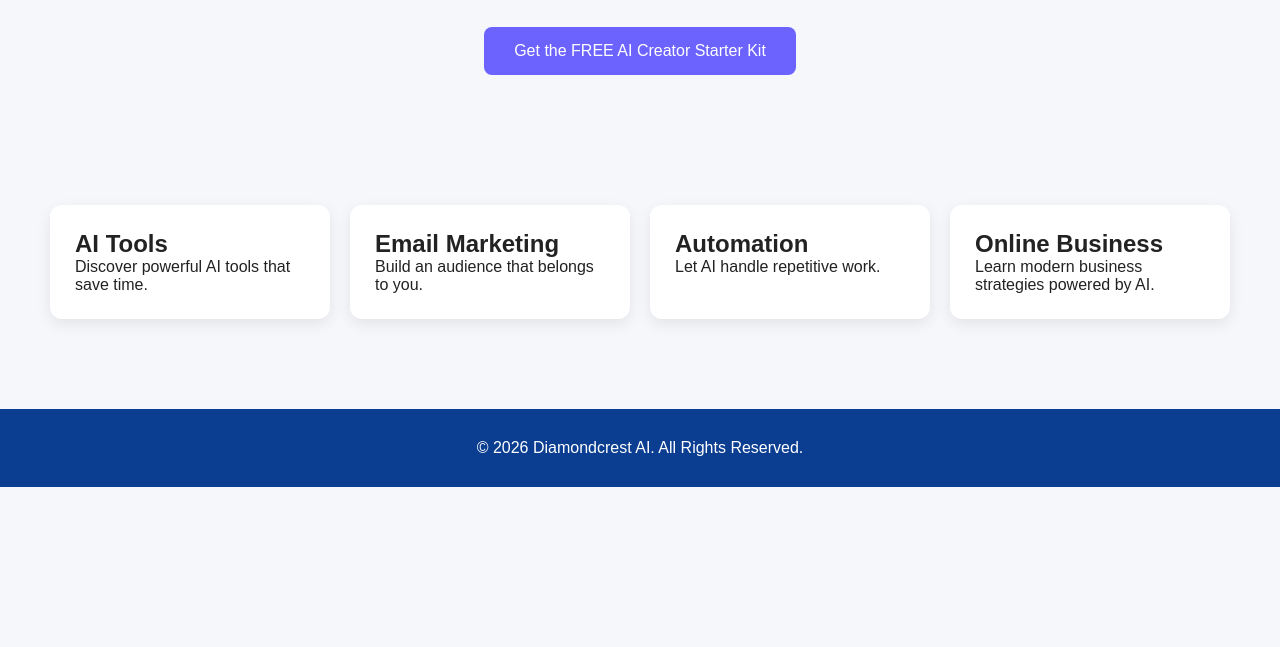
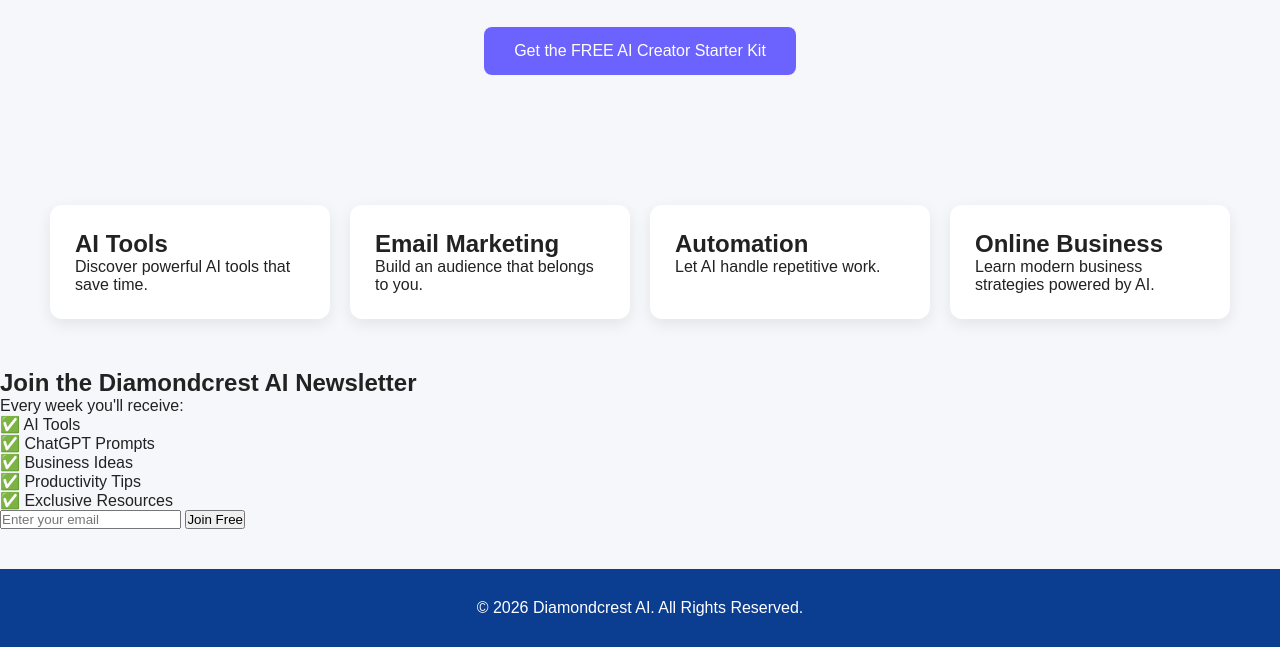
Before and after one commit to diamondcrest09-lab/diamondcrest-ai, a plain HTML site: page index.html in a window 1280 px wide. Shown: the part 239-886 px from the top of the page. Before the commit the page ends 800 px from the top, so only its background shows below. Drawn offline with Linux system fonts and the light colour scheme.

Commit message:
Add newsletter section for AI updates
Added a newsletter section with subscription details.

```diff
--- a/index.html
+++ b/index.html
@@ -67,6 +67,41 @@
 </div>
 
 </section>
+    <section id="newsletter" class="newsletter">
+
+<h2>Join the Diamondcrest AI Newsletter</h2>
+
+<p>
+
+Every week you'll receive:
+
+</p>
+
+<ul>
+
+<li>✅ AI Tools</li>
+
+<li>✅ ChatGPT Prompts</li>
+
+<li>✅ Business Ideas</li>
+
+<li>✅ Productivity Tips</li>
+
+<li>✅ Exclusive Resources</li>
+
+</ul>
+
+<input
+type="email"
+placeholder="Enter your email">
+
+<button>
+
+Join Free
+
+</button>
+
+</section>
 
 <footer>
 
```
